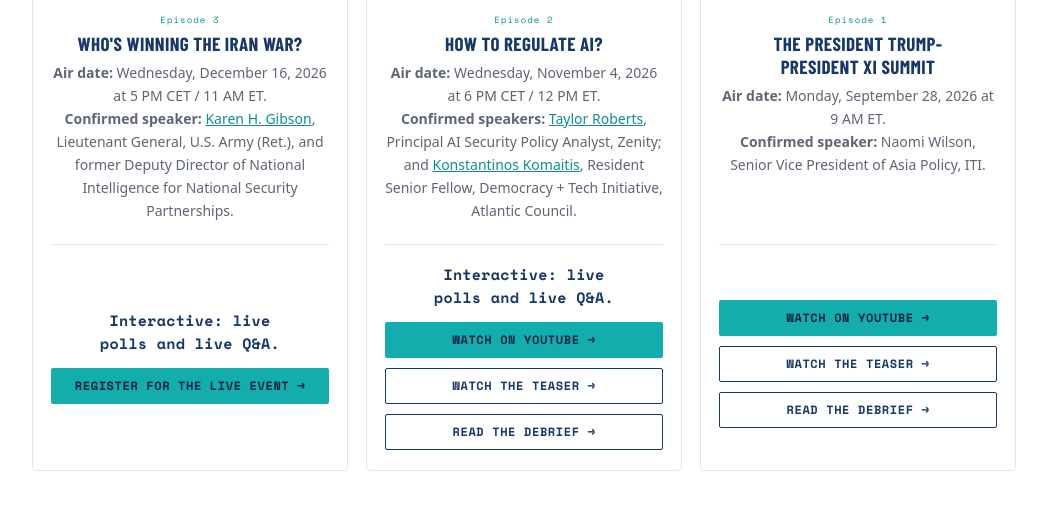
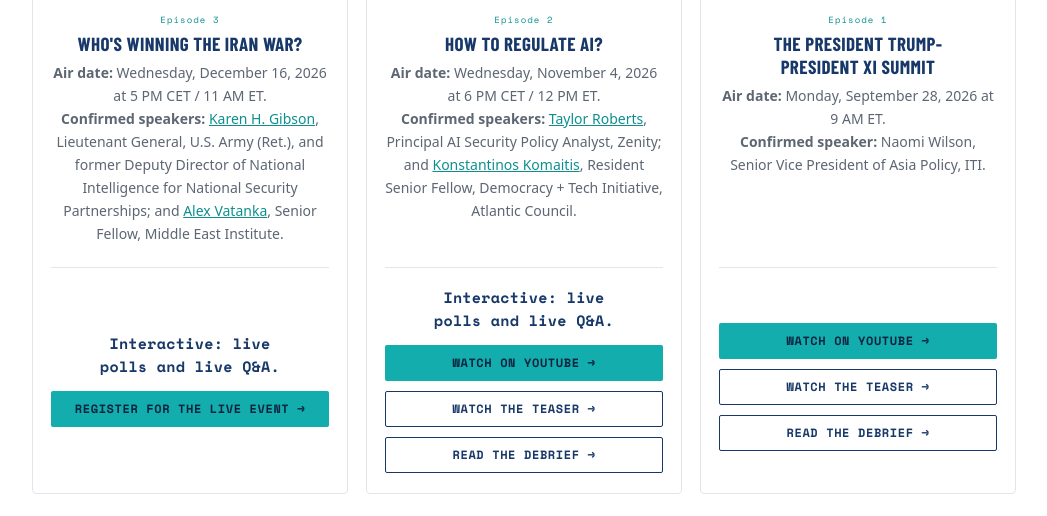
Before and after one commit to RudolphVentures/memo-random-site, a plain HTML site: page index.html in a window 1280 px wide. Shown: the part 1068-1584 px from the top of the page, without its empty margins (116-1163 px from the left). Drawn offline with nearby package versions, Linux system fonts and the light colour scheme; a web font is replaced by a local one.

Commit message:
Add Alex Vatanka as Episode 3 guest
Co-Authored-By: Claude Sonnet 5.5 <noreply@anthropic.com>
Claude-Session: https://claude.ai/code/session_019fdy5q9RdEncg5xiwM4xb2

```diff
--- a/index.html
+++ b/index.html
@@ -255,7 +255,7 @@
           <div class="ep-num">Episode 3</div>
           <h3>Who's Winning the Iran War?</h3>
           <p><strong>Air date:</strong> Wednesday, December 16, 2026 at 5 PM CET / 11 AM ET.</p>
-          <p><strong>Confirmed speaker:</strong> <a href="https://mei.edu/person/karen-h-gibson/" target="_blank" rel="noopener">Karen H. Gibson</a>, Lieutenant General, U.S. Army (Ret.), and former Deputy Director of National Intelligence for National Security Partnerships.</p>
+          <p><strong>Confirmed speakers:</strong> <a href="https://mei.edu/person/karen-h-gibson/" target="_blank" rel="noopener">Karen H. Gibson</a>, Lieutenant General, U.S. Army (Ret.), and former Deputy Director of National Intelligence for National Security Partnerships; and <a href="https://mei.edu/person/alex-vatanka/" target="_blank" rel="noopener">Alex Vatanka</a>, Senior Fellow, Middle East Institute.</p>
           <div class="ep-foot">
             <p class="ep-int">Interactive: live polls and live Q&amp;A.</p>
             <div class="ep-watch">
```
